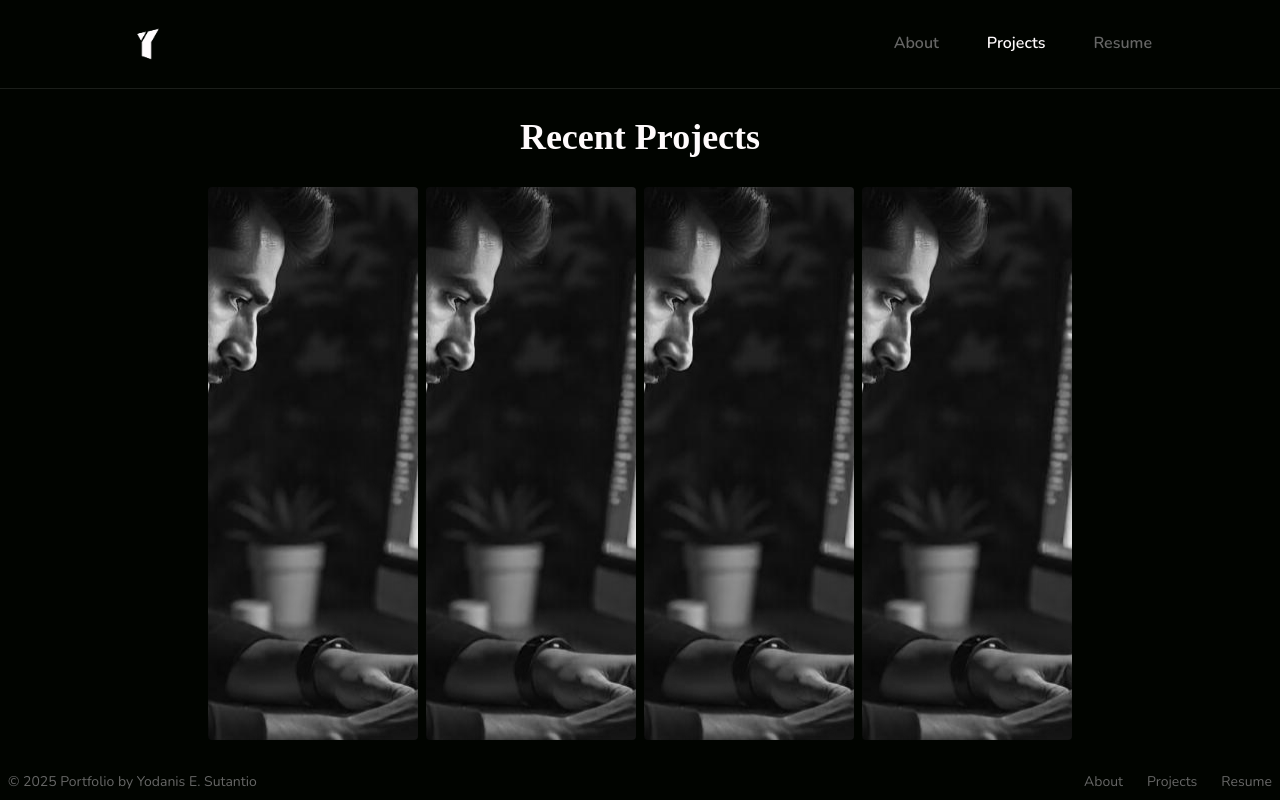
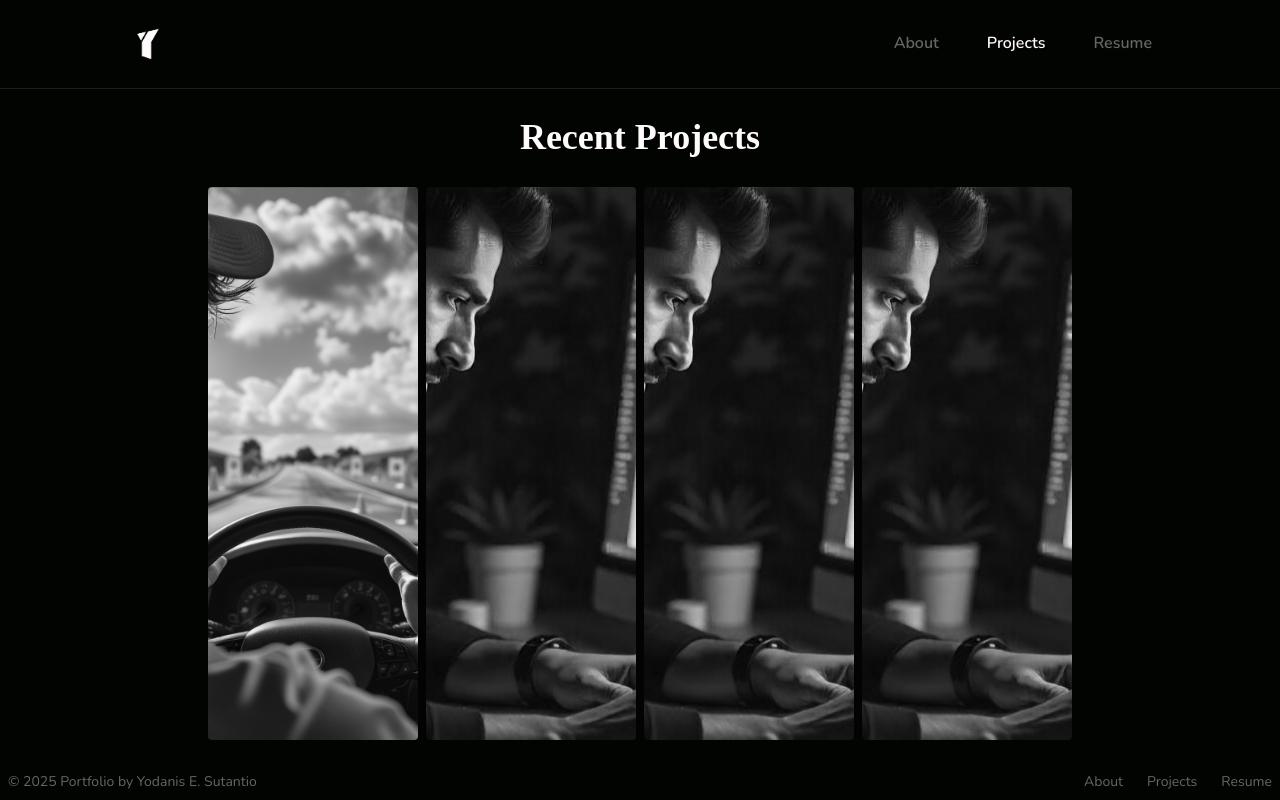
Before and after one commit to yodanisesutantio/new-portfolio, a React (Vite) app: page /projects in a window 1280 px wide. Built offline with nearby package versions, Linux system fonts and the light colour scheme; a web font is replaced by a local one.

Commit message:
still trying the supporting image

```diff
--- a/src/pages/Projects.jsx
+++ b/src/pages/Projects.jsx
@@ -24,7 +24,7 @@ const Projects = () => {
         }`}
       >
         {/* Kemudi */}
-        <div className="group/item flex flex-col gap-2 items-end justify-start w-1/4 h-full bg-[url('/img/uid.jpeg')] bg-center cursor-pointer rounded saturate-0 hover:saturate-100 duration-500 transition-[width] hover:w-4/5 group-hover/item:w-1/5 relative">
+        <div className="group/item flex flex-col gap-2 items-end justify-start w-1/4 h-full bg-[url('/img/kemudi-thumb.jpg')] bg-center bg-cover cursor-pointer rounded saturate-0 hover:saturate-100 duration-500 transition-[width] hover:w-4/5 group-hover/item:w-1/5 relative">
 
         </div>
         {/* Logo SI */}
```
Also changed, not shown: public/img/kemudi-thumb.jpg (added).
